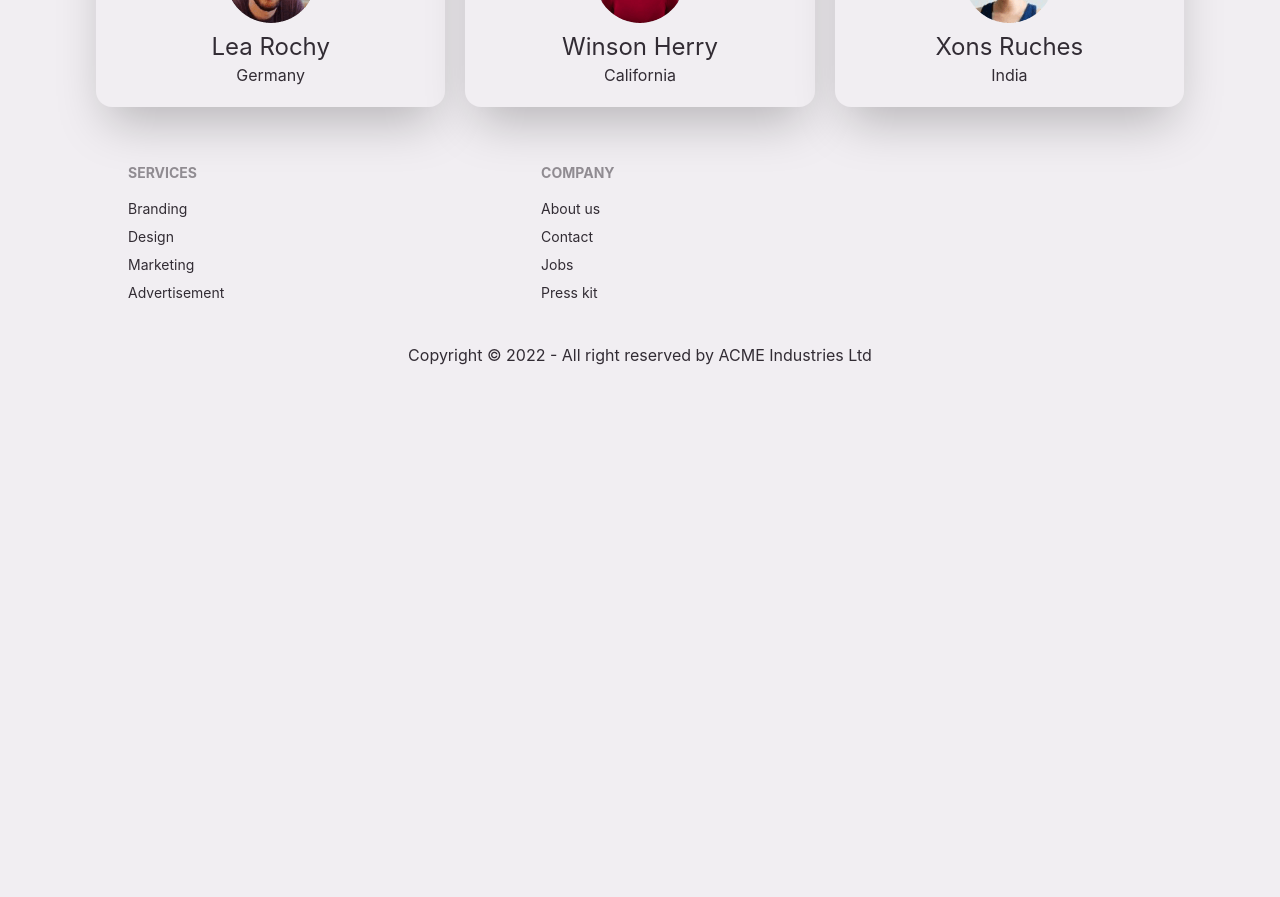
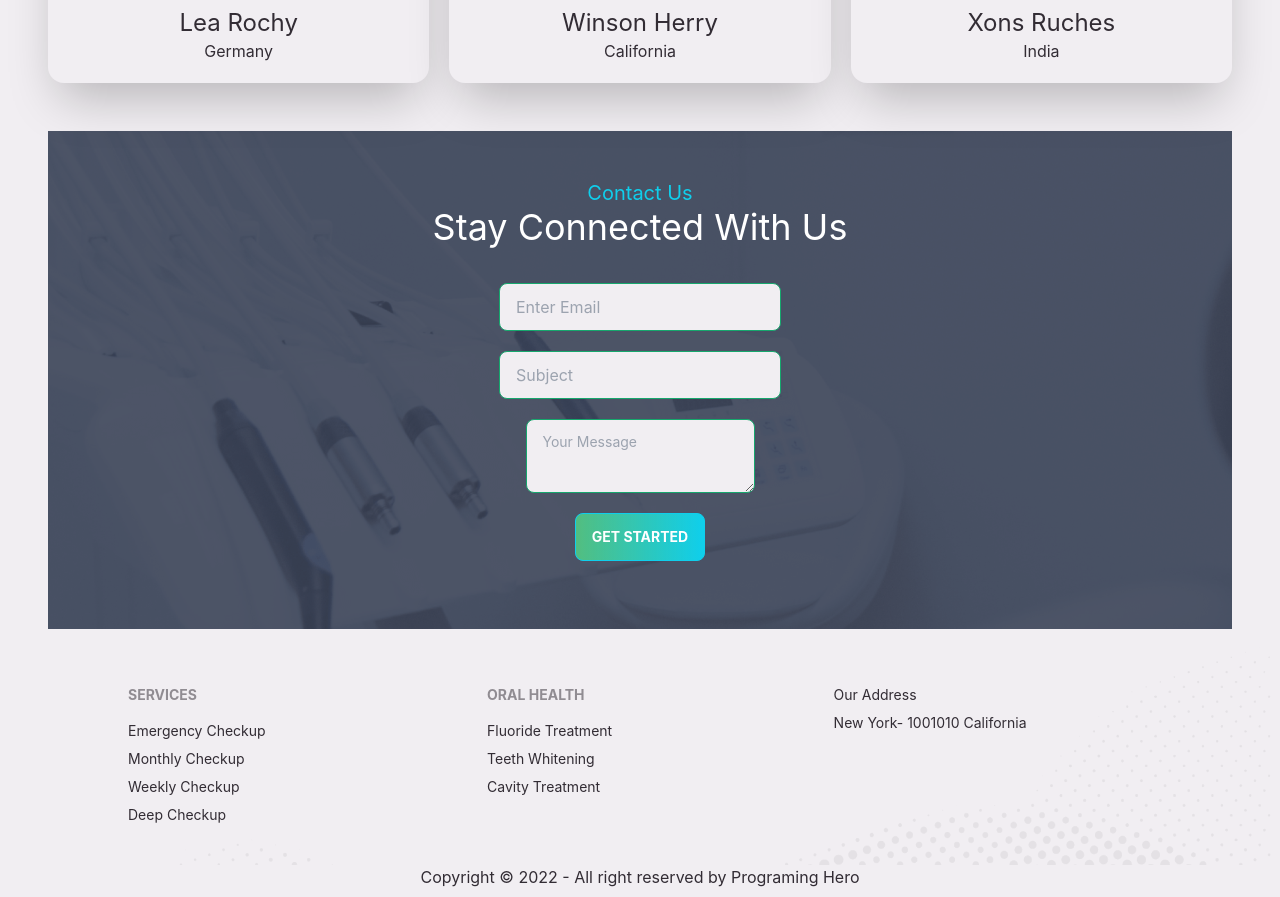
Before and after one commit to SanzinaHossain/Doctor-Portal-Client, a React (Create React App) app: page / in a window 1280 px wide. Shown: the part 3340-4237 px from the top of the page. Before the commit the page ends 3715 px from the top, so only its background shows below. Built offline with nearby package versions, Linux system fonts and the light colour scheme.

Commit message:
home page done

```diff
--- a/src/Pages/Home/Home.js
+++ b/src/Pages/Home/Home.js
@@ -1,6 +1,7 @@
 import React from 'react'
 import Banner from '../Banner/Banner'
 import Exceptional from '../Exceptional/Exceptional'
+import HomeContact from '../HomeContact/HomeContact'
 import Info from '../Info/Info'
 import MakeApoint from '../MakeApoint/MakeApoint'
 import Services from '../Services/Services'
@@ -15,6 +16,7 @@ const Home = () => {
        <Exceptional></Exceptional>
        <MakeApoint></MakeApoint>
        <Testimonial></Testimonial>
+       <HomeContact></HomeContact>
     </div>
   )
 }
--- /dev/null
+++ b/src/Pages/HomeContact/HomeContact.js
@@ -0,0 +1,26 @@
+import React from 'react'
+import back from "../../assets/images/appointment.png"
+const HomeContact = () => {
+  return (
+    <div class=" mt-12 mx-12 w-100 p-12" style={{backgroundImage:`url(${back})`}}>
+         <h1 className='text-center text-primary text-xl'>Contact Us</h1>
+        <h1 className="text-center bold text-3xl lg:text-4xl mb-9 text-white">Stay Connected With Us</h1>
+      <div class=" justify-items-center">
+        <div class="mb-5  justify-items-center grid">
+        <input type="text" placeholder="Enter Email" class="input input-bordered input-success max-w-xs w-full" />
+        </div>
+        <div class="mb-5 justify-items-center grid">
+        <input type="text" placeholder="Subject" class="input input-bordered input-success w-full max-w-xs" />
+        </div>
+        <div class="mb-5 justify-items-center grid">
+        <textarea class="textarea textarea-success w-full max-w-xs" placeholder="Your Message"></textarea>
+        </div>
+        <div class="mb-5 justify-items-center grid">
+        <button class="btn btn-primary uppercase bold text-white font-bold bg-gradient-to-r from-secondary to primary">Get Started</button>
+        </div>
+        </div>
+    </div>
+  )
+}
+
+export default HomeContact
--- a/src/Pages/Shared/Footer/Footer.js
+++ b/src/Pages/Shared/Footer/Footer.js
@@ -3,27 +3,28 @@ import b from "../../../assets/images/footer.png"
 const Footer = () => {
   return (
   <div className="mx-12">
-      <footer class="footer p-10 text-base-content mt-4 mx-10" style={{backgroundImage:`url(${b})`}}>
+      <footer class="footer p-10 text-base-content mt-4 mx-10" style={{backgroundImage:`url(${b})`,
+        backgroundSize:'cover'}}>
   <div>
-    <span class="footer-title">Services</span>
-    <a class="link link-hover">Branding</a>
-    <a class="link link-hover">Design</a>
-    <a class="link link-hover">Marketing</a>
-    <a class="link link-hover">Advertisement</a>
+    <span class="footer-title">SERVICES</span>
+    <a class="link link-hover">Emergency Checkup</a>
+    <a class="link link-hover">Monthly Checkup</a>
+    <a class="link link-hover">Weekly Checkup</a>
+    <a class="link link-hover">Deep Checkup</a>
   </div>
   <div>
-    <span class="footer-title">Company</span>
-    <a class="link link-hover">About us</a>
-    <a class="link link-hover">Contact</a>
-    <a class="link link-hover">Jobs</a>
-    <a class="link link-hover">Press kit</a>
+    <span class="footer-title">ORAL HEALTH</span>
+    <a class="link link-hover">Fluoride Treatment</a>
+    <a class="link link-hover">Teeth Whitening</a>
+    <a class="link link-hover">Cavity Treatment</a>
   </div>
   <div>
-
+    <h1>Our Address</h1>
+    <p>New York- 1001010 California</p>
   </div>
 </footer>
 <div>
-    <p class="text-center mb-2">Copyright © 2022 - All right reserved by ACME Industries Ltd</p>
+    <p class="text-center mb-2">Copyright © 2022 - All right reserved by Programing Hero</p>
   </div>
   </div>
   )
--- a/src/Pages/Testimonial/Testimonial.js
+++ b/src/Pages/Testimonial/Testimonial.js
@@ -6,7 +6,7 @@ import TestimonialCard from '../TestimonialCard/TestimonialCard'
 import back from "../../assets/icons/quote.svg"
 const Testimonial = () => {
   return (
-    <section class=" mx-12 bg-no-repeat bg-right-top"  style={{backgroundImage:`url(${back})`}}>
+    <section class=" bg-no-repeat bg-right-top"  style={{backgroundImage:`url(${back})`}}>
         <div className="mt-12 lg:mt-16">
         <h1 className='text-center text-primary text-xl'>Testimonial</h1>
     <h1 className="text-center bold text-3xl">What Ours Patients Says</h1>
```
